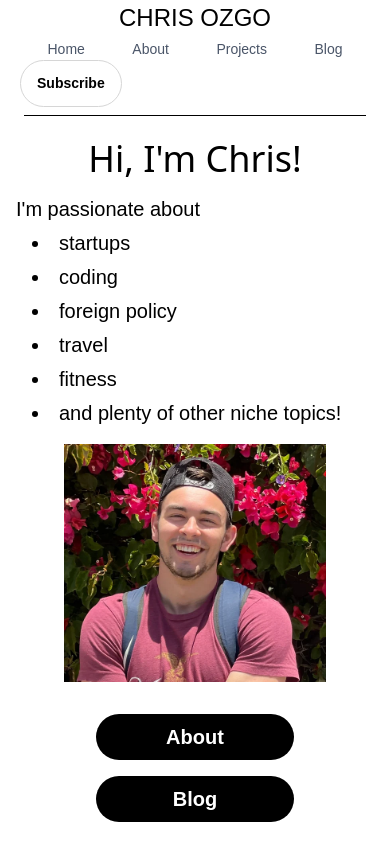
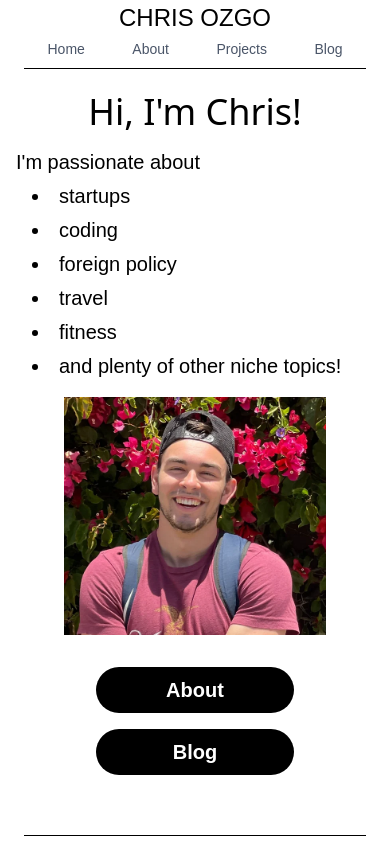
Before and after one commit to chrisozgo99/website, a Next.js app: page / in a window 390 px wide. Shown: the top 844 px of the page. Built offline with nearby package versions, Linux system fonts and the light colour scheme; no server answers; what @ts-ghost/admin-api would draw is missing.

Commit message:
fix: mobile optimization

```diff
--- a/src/templates/Main.tsx
+++ b/src/templates/Main.tsx
@@ -64,7 +64,7 @@ const Main = (props: IMainProps) => {
                 </li>
               </ul>
             </nav>
-            <div className="mx-5">
+            <div className="mx-5 hidden sm:flex">
               <Subscribe header open={open} setOpen={setOpen} />
             </div>
           </div>
```
